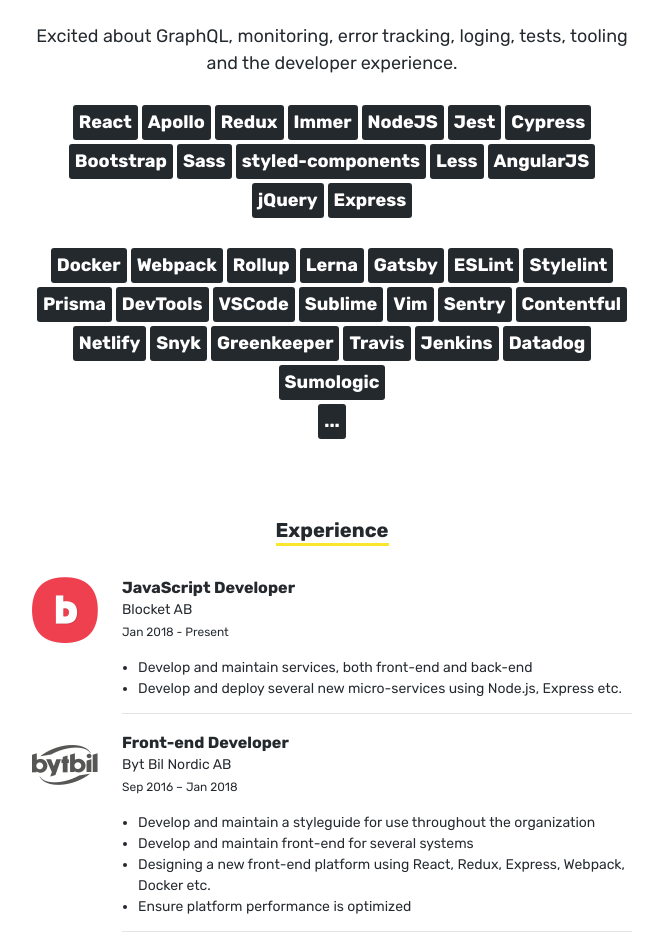
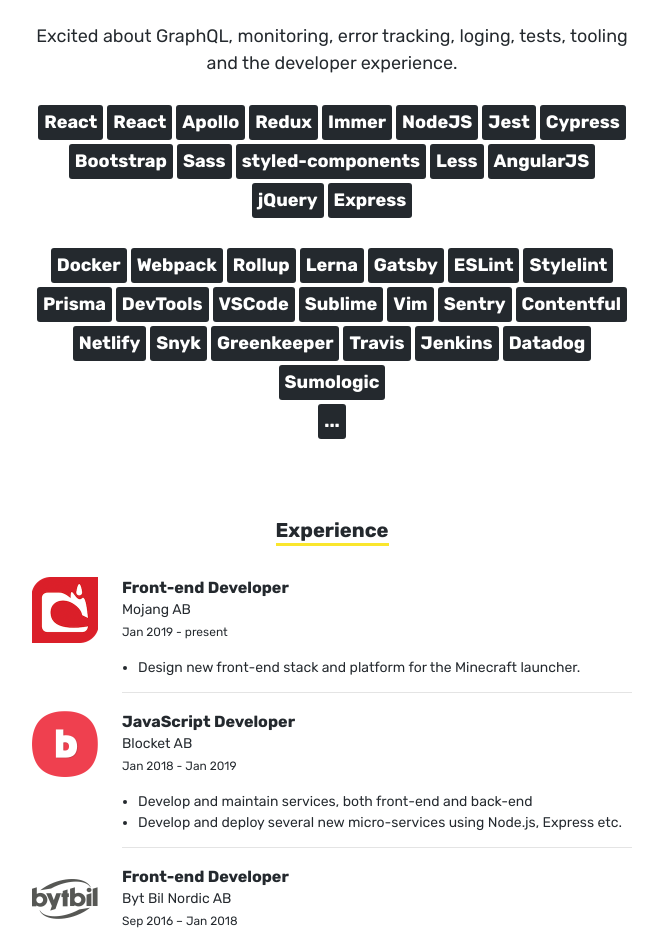
Before and after one commit to marcneander/marcneander-web, a Gatsby site: page /profile in a window 1280 px wide. Shown: the part 1071-2006 px from the top of the page, without its empty margins (308-971 px from the left). Built offline with nearby package versions, Linux system fonts and the light colour scheme; Gatsby itself is replaced by a stand-in of ours.

Commit message:
Added Mojang in the experience section on the profile

```diff
--- a/src/pages/profile.js
+++ b/src/pages/profile.js
@@ -15,6 +15,7 @@
 import pixpro from '../images/pixpro.png';
 import bytbil from '../images/bytbil.png';
 import tripwell from '../images/tripwell.png';
+import mojang from '../images/mojang.png';
 
 import { media } from '../utils/cssVariables';
 
@@ -108,6 +109,7 @@
                 </p>
                 <p>
                     <Pill>React</Pill>
+                    <Pill>React</Pill>
                     <Pill>Apollo</Pill>
                     <Pill>Redux</Pill>
                     <Pill>Immer</Pill>
@@ -152,11 +154,22 @@
                 </SubTitle>
                 <JobWrapper>
                     <Job
+                        logo={mojang}
+                        alt="Mojang Logo"
+                        title="Front-end Developer"
+                        location="Mojang AB"
+                        duration="Jan 2019 - present"
+                    >
+                        <ul>
+                            <li>Design new front-end stack and platform for the Minecraft launcher.</li>
+                        </ul>
+                    </Job>
+                    <Job
                         logo={blocket}
                         alt="Blocket logo"
                         title="JavaScript Developer"
                         location="Blocket AB"
-                        duration="Jan 2018 - Present"
+                        duration="Jan 2018 - Jan 2019"
                     >
                         <ul>
                             <li>Develop and maintain services, both front-end and back-end</li>
```
Also changed, not shown: src/images/mojang.png (added).
